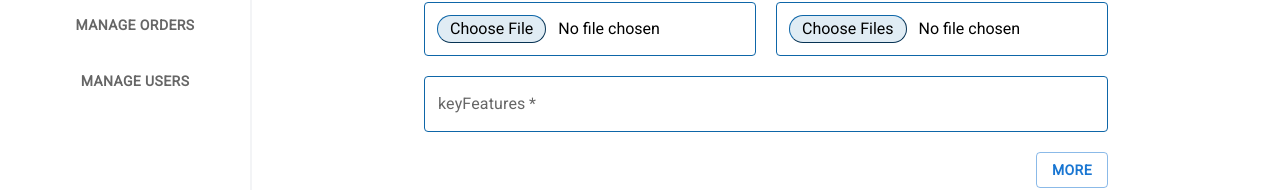
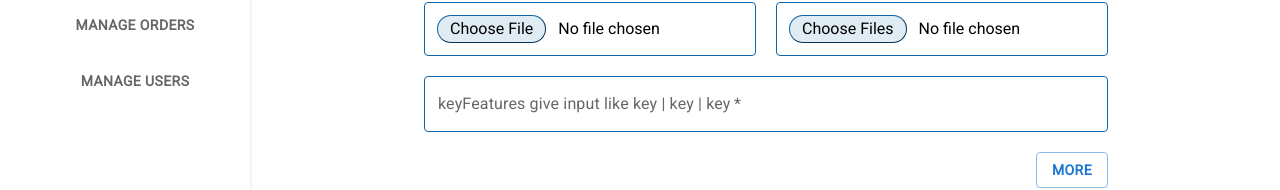
Before and after one commit to iqbalhossen0483/it-vallely, a Next.js app: page /deshboard in a window 1280 px wide. Both pictures are taken after a click on the tab "ADD PRODUCT". Shown: the part 432-622 px from the top of the page. Built offline with nearby package versions, Linux system fonts and the light colour scheme.

Commit message:
add product complete

```diff
--- a/common-type.d.ts
+++ b/common-type.d.ts
@@ -14,6 +14,7 @@ interface Product {
   keyFeatures: string[];
   tags: string[];
   pImg: FileList;
+  specifications: {}[];
   gImg: FileList;
   productImg: { imgId: string; imgUrl: string };
   imgGallery: { imgUrl: string; imgId: string }[];
--- a/components/deshboard/addProdust/AddProduct.tsx
+++ b/components/deshboard/addProdust/AddProduct.tsx
@@ -11,8 +11,10 @@ const AddProduct = ({ value, index }: Props) => {
   async function handleSubmit(peyLoad: Product) {
     const formData = new FormData();
     for (const [key, value] of Object.entries(peyLoad)) {
-      if (key !== "pImg" && key !== "gImg") {
+      if (key !== "pImg" && key !== "gImg" && key !== "specifications") {
         formData.append(key, value);
+      } else if (key === "specifications") {
+        formData.append("specifications", JSON.stringify(value));
       } else if (key === "pImg") {
         formData.append(key, value[0]);
       } else if (key === "gImg") {
@@ -29,7 +31,8 @@ const AddProduct = ({ value, index }: Props) => {
     });
     const data = await res.json();
     if (res.ok) {
-      console.log(data);
+      store?.State.setAlert("Product added successfully");
+      window.location.reload();
     } else {
       store?.State.setAlert(data.message);
     }
--- a/components/shared/ProductInputForm.tsx
+++ b/components/shared/ProductInputForm.js
@@ -3,19 +3,14 @@ import React, { useEffect, useState } from "react";
 import { useForm } from "react-hook-form";
 import Input from "./utilitize/Input";
 
-type Props = { actionType: string; onSubmit: (peyLoad: Product) => void };
-type Specifications = ["keyFeatures"];
-type CMB = ["category", "tags"];
-
-const ProductInputForm = ({ actionType, onSubmit }: Props) => {
-  const [specificationsInput, setSpecificationsInput] = useState<string>("");
+const ProductInputForm = ({ actionType, onSubmit }) => {
   const [showspecificationsInput, setShowSpecificationsInput] = useState(false);
-  const [isRequired, setIsRequired] = useState<boolean>(true);
-  const { handleSubmit, register } = useForm<Product>();
-  const [cmb] = useState<CMB>(["category", "tags"]);
-  const [specifications, setSpecifications] = useState<Specifications>([
-    "keyFeatures",
-  ]);
+  const [specificationsInput, setSpecificationsInput] = useState("");
+  const [disable, setDisable] = useState(false);
+  const [isRequired, setIsRequired] = useState(true);
+  const { handleSubmit, register } = useForm();
+  const [ct] = useState(["category", "tags"]);
+  const [specifications, setSpecifications] = useState([]);
 
   useEffect(() => {
     if (actionType === "add") {
@@ -25,13 +20,31 @@ const ProductInputForm = ({ actionType, onSubmit }: Props) => {
     }
   }, [actionType]);
 
-  function Submit(data: Product) {
-    onSubmit(data);
+  async function Submit(data) {
+    setDisable(true);
+    if (specifications.length) {
+      data.specifications = [];
+      for (const item of specifications) {
+        const itemArray = data[item].replaceAll(" | ", ": ").split(": ");
+        let obj = { header: item };
+        let i = 0;
+        while (i < itemArray.length) {
+          obj[itemArray[i]] = itemArray[i + 1];
+          i += 2;
+        }
+        data.specifications.push(obj);
+        delete data[item];
+      }
+    }
+    await onSubmit(data);
+    setDisable(false);
   }
 
-  function handleSpecifications(key: string) {
+  function handleSpecifications(key) {
     if (key === "Enter") {
       if (specificationsInput.length > 0) {
+        setSpecifications([...specifications, specificationsInput]);
+        setSpecificationsInput("");
         setShowSpecificationsInput(false);
       }
     }
@@ -61,7 +74,7 @@ const ProductInputForm = ({ actionType, onSubmit }: Props) => {
         fullWidth
         type='number'
       />
-      {cmb.map((item) => (
+      {ct.map((item) => (
         <Input
           key={item}
           {...register(item, { required: isRequired })}
@@ -84,14 +97,25 @@ const ProductInputForm = ({ actionType, onSubmit }: Props) => {
         multiple
         accept='image/*'
       />
-      {specifications.map((item) => (
+      <Input
+        {...register("keyFeatures", {
+          required: isRequired,
+        })}
+        className='col-span-2'
+        label='keyFeatures give input like key | key | key'
+        fullWidth
+        required={isRequired}
+        type='text'
+        multiline
+      />
+      {specifications.map((item, index) => (
         <Input
-          key={item}
+          key={index}
           {...register(item, {
             required: isRequired,
           })}
           className='col-span-2'
-          label={item}
+          label={`${item} give input like key: value | key:value`}
           fullWidth
           required={isRequired}
           type='text'
@@ -135,7 +159,7 @@ const ProductInputForm = ({ actionType, onSubmit }: Props) => {
       />
       <Button
         className='submit-btn'
-        disabled={!isRequired}
+        disabled={disable}
         onClick={handleSubmit(Submit)}
         variant='contained'
       >
--- a/tsconfig.json
+++ b/tsconfig.json
@@ -15,6 +15,6 @@
     "jsx": "preserve",
     "incremental": true
   },
-  "include": ["next-env.d.ts", "**/*.ts", "**/*.tsx", "pages/api/product/index.ts", "util/product/addProduct/addProduct.ts", "util/cloudinary/shared/imageUpload.js", "util/cloudinary/cloudinary.confiq.js", "components/shared/ProductInputForm.jsx", "util/product/getProduct/getProduct.js", "util/cloudinary/shared/deleteImage.js"],
+  "include": ["next-env.d.ts", "**/*.ts", "**/*.tsx", "pages/api/product/index.ts", "util/product/addProduct/addProduct.ts", "util/cloudinary/shared/imageUpload.js", "util/cloudinary/cloudinary.confiq.js", "components/shared/ProductInputForm.js", "components/shared/ProductInputForm.jsx", "util/product/getProduct/getProduct.js", "util/cloudinary/shared/deleteImage.js"],
   "exclude": ["node_modules"]
 }
--- a/util/product/addProduct/addProduct.ts
+++ b/util/product/addProduct/addProduct.ts
@@ -13,8 +13,9 @@ export async function addProduct(
   //multer for body persing;
   const { error, file, files } = await bodyPerse(req, res);
   if (!error) {
-    req.body.keyFeatures = req.body.keyFeatures.split(",");
-    req.body.tags = req.body.tags.split(",");
+    req.body.keyFeatures = req.body.keyFeatures.split(" | ");
+    req.body.tags = req.body.tags.split(" | ");
+    req.body.specifications = JSON.parse(req.body.specifications);
 
     //main product img upload;
     const { error, result } = await imageUpload(
@@ -28,6 +29,7 @@ export async function addProduct(
         imgId: result.public_id,
         imgUrl: result.secure_url,
       }; //after upload successful
+      delete req.body.pImg;
 
       //gallery img upload one by one;
       req.body.productImgGallery = [];
@@ -48,6 +50,8 @@ export async function addProduct(
           return serverError(res); //if error;
         }
       } //untill;
+      delete req.body.gImg;
+      console.log(req.body);
 
       //after all operation successfull, save data to database;
       products.insertOne(req.body, async (err, result) => {
```
